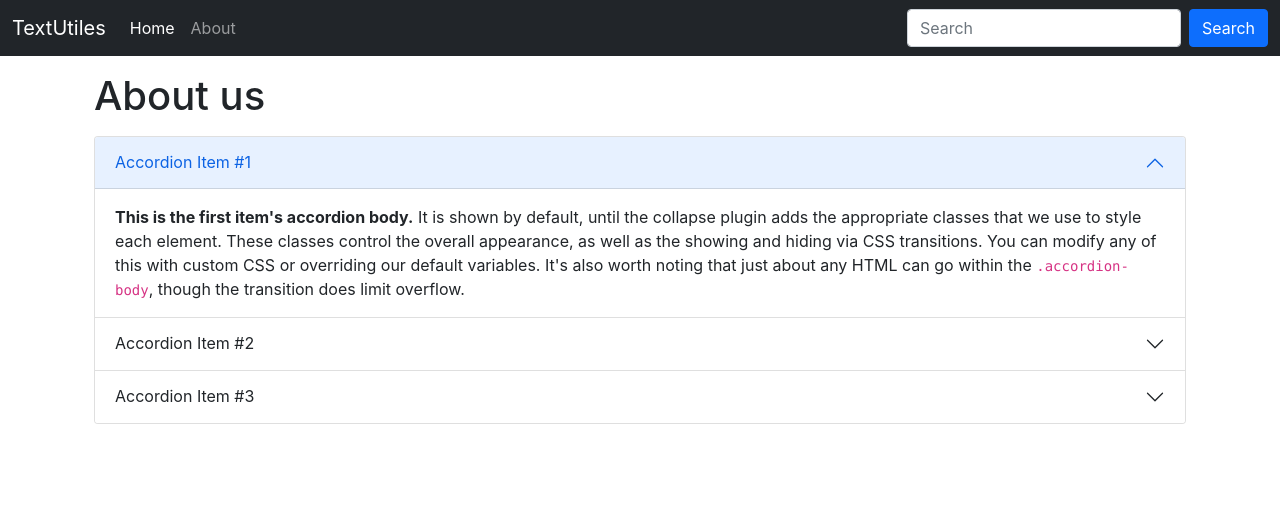
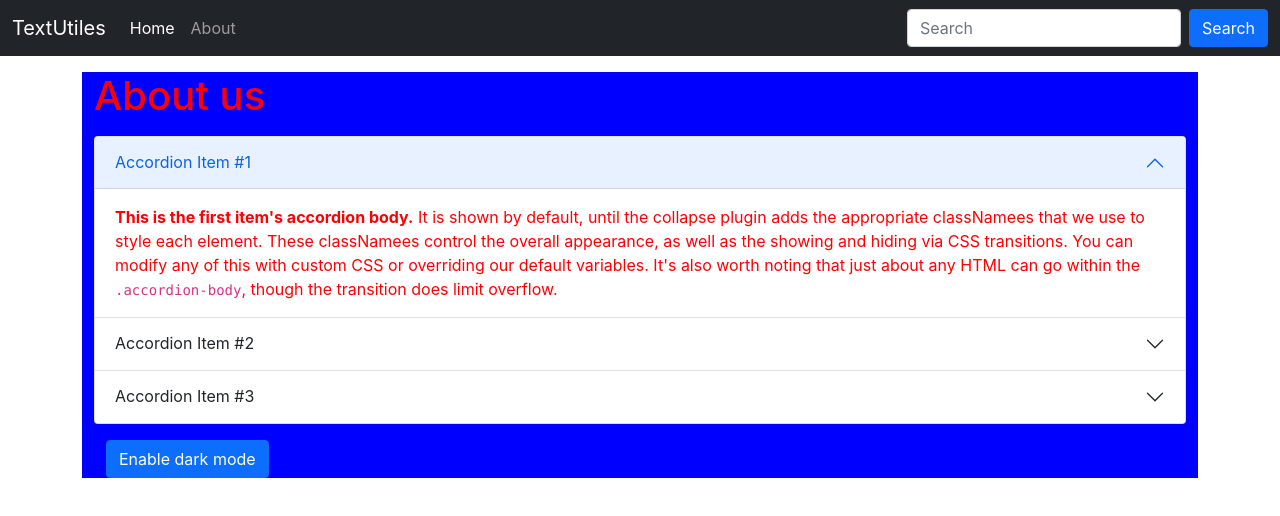
Before and after one commit to KUMAR7BITTU/react_js_course, a React (Create React App) app: page / in a window 1280 px wide. Shown: the top 516 px of the page. Built offline with nearby package versions, Linux system fonts and the light colour scheme.

Commit message:
updated file

```diff
--- a/src/components/About.js
+++ b/src/components/About.js
@@ -1,47 +1,54 @@
 import React from 'react';
 
 export default function About() {
+    let myStyle={
+        color: 'red',
+        backgroundColor: 'blue'
+    }
     return (
-        <div className="container">
+        <div className="container" style={myStyle}>
             <h1 className="my-3">About us</h1>
-            <div class="accordion" id="accordionExample">
-                <div class="accordion-item">
-                    <h2 class="accordion-header" id="headingOne">
-                        <button class="accordion-button" type="button" data-bs-toggle="collapse" data-bs-target="#collapseOne" aria-expanded="true" aria-controls="collapseOne">
+            <div className="accordion" style={myStyle }id="accordionExample">
+                <div className="accordion-item">
+                    <h2 className="accordion-header" id="headingOne">
+                        <button className="accordion-button" type="button" data-bs-toggle="collapse" data-bs-target="#collapseOne" aria-expanded="true" aria-controls="collapseOne">
                             Accordion Item #1
                         </button>
                     </h2>
-                    <div id="collapseOne" class="accordion-collapse collapse show" aria-labelledby="headingOne" data-bs-parent="#accordionExample">
-                        <div class="accordion-body">
-                            <strong>This is the first item's accordion body.</strong> It is shown by default, until the collapse plugin adds the appropriate classes that we use to style each element. These classes control the overall appearance, as well as the showing and hiding via CSS transitions. You can modify any of this with custom CSS or overriding our default variables. It's also worth noting that just about any HTML can go within the <code>.accordion-body</code>, though the transition does limit overflow.
+                    <div id="collapseOne" className="accordion-collapse collapse show" aria-labelledby="headingOne" data-bs-parent="#accordionExample">
+                        <div className="accordion-body">
+                            <strong>This is the first item's accordion body.</strong> It is shown by default, until the collapse plugin adds the appropriate classNamees that we use to style each element. These classNamees control the overall appearance, as well as the showing and hiding via CSS transitions. You can modify any of this with custom CSS or overriding our default variables. It's also worth noting that just about any HTML can go within the <code>.accordion-body</code>, though the transition does limit overflow.
                         </div>
                     </div>
                 </div>
-                <div class="accordion-item">
-                    <h2 class="accordion-header" id="headingTwo">
-                        <button class="accordion-button collapsed" type="button" data-bs-toggle="collapse" data-bs-target="#collapseTwo" aria-expanded="false" aria-controls="collapseTwo">
+                <div className="accordion-item">
+                    <h2 className="accordion-header" id="headingTwo">
+                        <button className="accordion-button collapsed" type="button" data-bs-toggle="collapse" data-bs-target="#collapseTwo" aria-expanded="false" aria-controls="collapseTwo">
                             Accordion Item #2
                         </button>
                     </h2>
-                    <div id="collapseTwo" class="accordion-collapse collapse" aria-labelledby="headingTwo" data-bs-parent="#accordionExample">
-                        <div class="accordion-body">
-                            <strong>This is the second item's accordion body.</strong> It is hidden by default, until the collapse plugin adds the appropriate classes that we use to style each element. These classes control the overall appearance, as well as the showing and hiding via CSS transitions. You can modify any of this with custom CSS or overriding our default variables. It's also worth noting that just about any HTML can go within the <code>.accordion-body</code>, though the transition does limit overflow.
+                    <div id="collapseTwo" className="accordion-collapse collapse" aria-labelledby="headingTwo" data-bs-parent="#accordionExample">
+                        <div className="accordion-body">
+                            <strong>This is the second item's accordion body.</strong> It is hidden by default, until the collapse plugin adds the appropriate classNamees that we use to style each element. These classNamees control the overall appearance, as well as the showing and hiding via CSS transitions. You can modify any of this with custom CSS or overriding our default variables. It's also worth noting that just about any HTML can go within the <code>.accordion-body</code>, though the transition does limit overflow.
                         </div>
                     </div>
                 </div>
-                <div class="accordion-item">
-                    <h2 class="accordion-header" id="headingThree">
-                        <button class="accordion-button collapsed" type="button" data-bs-toggle="collapse" data-bs-target="#collapseThree" aria-expanded="false" aria-controls="collapseThree">
+                <div className="accordion-item">
+                    <h2 className="accordion-header" id="headingThree">
+                        <button className="accordion-button collapsed" type="button" data-bs-toggle="collapse" data-bs-target="#collapseThree" aria-expanded="false" aria-controls="collapseThree">
                             Accordion Item #3
                         </button>
                     </h2>
-                    <div id="collapseThree" class="accordion-collapse collapse" aria-labelledby="headingThree" data-bs-parent="#accordionExample">
-                        <div class="accordion-body">
-                            <strong>This is the third item's accordion body.</strong> It is hidden by default, until the collapse plugin adds the appropriate classes that we use to style each element. These classes control the overall appearance, as well as the showing and hiding via CSS transitions. You can modify any of this with custom CSS or overriding our default variables. It's also worth noting that just about any HTML can go within the <code>.accordion-body</code>, though the transition does limit overflow.
+                    <div id="collapseThree" className="accordion-collapse collapse" aria-labelledby="headingThree" data-bs-parent="#accordionExample">
+                        <div className="accordion-body">
+                            <strong>This is the third item's accordion body.</strong> It is hidden by default, until the collapse plugin adds the appropriate classNamees that we use to style each element. These classNamees control the overall appearance, as well as the showing and hiding via CSS transitions. You can modify any of this with custom CSS or overriding our default variables. It's also worth noting that just about any HTML can go within the <code>.accordion-body</code>, though the transition does limit overflow.
                         </div>
                     </div>
                 </div>
             </div>
+            <div className="container my-3">
+            <button type="button" className="btn btn-primary">Enable dark mode</button>
+            </div>
         </div>
     );
 }
```
